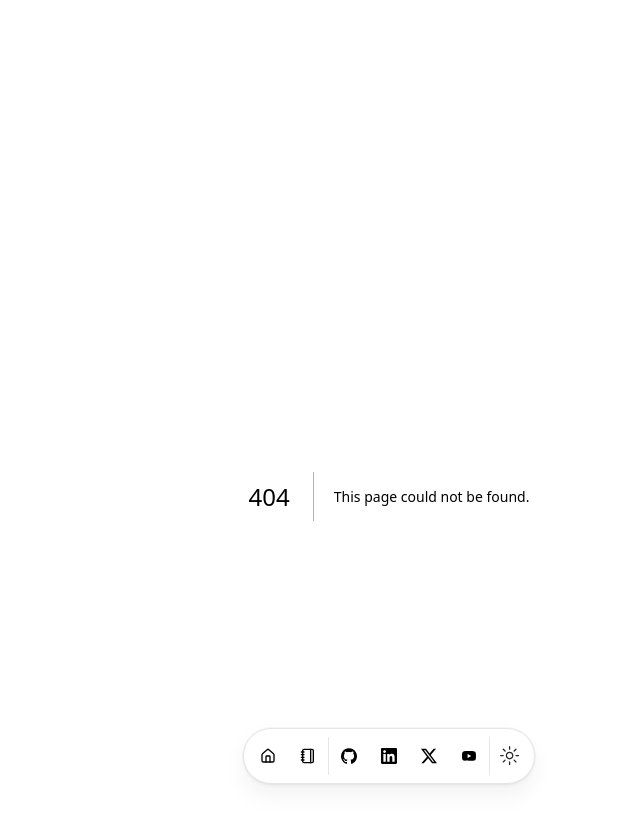
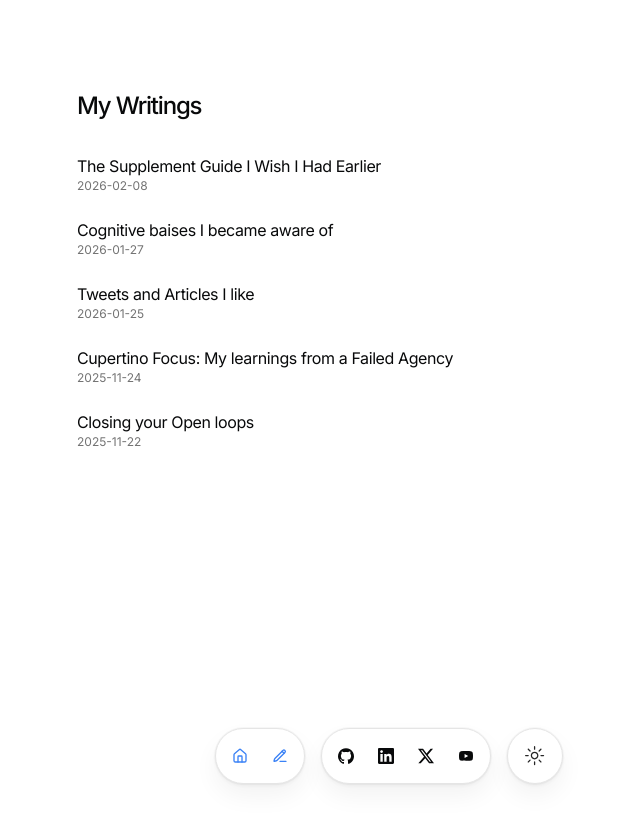
Before and after one commit to JustPratiyush/Portfolio, a Next.js app: page /writings in a window 1280 px wide. Before the commit this address had no page. Shown: the top 826 px of the page, without its empty margins (251-891 px from the left). After the commit the page ends 800 px from the top, so only its background shows below. Built offline with nearby package versions, Linux system fonts and the light colour scheme.

Commit message:
Fixed Bugs

```diff
--- a/src/app/page.tsx
+++ b/src/app/page.tsx
@@ -160,16 +160,23 @@ export default async function Page() {
               </BlurFade>
             ))}
           </div>
+          <BlurFade delay={BLUR_FADE_DELAY * 15}>
+            <div className="flex justify-center">
+              <Link
+                href="https://kuchhal.notion.site/My-Work-2ff9b44351df8010a973e64580760bc8?source=copy_link"
+                className="text-sm font-medium text-muted-foreground hover:text-foreground transition-colors"
+              >
+                View all Projects →
+              </Link>
+            </div>
+          </BlurFade>
         </div>
       </section>
-      <section id="blog">
+      <section id="writings">
         <div className="space-y-12 w-full py-12">
           <BlurFade delay={BLUR_FADE_DELAY * 13}>
             <div className="flex flex-col items-center justify-center space-y-4 text-center">
               <div className="space-y-2">
-                {/* <div className="inline-block rounded-lg bg-foreground text-background px-3 py-1 text-sm">
-                  Blog
-                </div> */}
                 <h2 className="text-3xl font-bold tracking-tighter sm:text-5xl">
                   My Writings
                 </h2>
@@ -187,7 +194,7 @@ export default async function Page() {
                 delay={BLUR_FADE_DELAY * 14 + id * 0.05}
               >
                 <Link
-                  href={`/blog/${post.slug}`}
+                  href={`/writings/${post.slug}`}
                   className="block p-4 transition-colors hover:bg-accent/50 hover:text-accent-foreground rounded-lg"
                 >
                   <p className="font-medium tracking-tight">
@@ -208,7 +215,7 @@ export default async function Page() {
           <BlurFade delay={BLUR_FADE_DELAY * 15}>
             <div className="flex justify-center">
               <Link
-                href="/blog"
+                href="/writings"
                 className="text-sm font-medium text-muted-foreground hover:text-foreground transition-colors"
               >
                 View all posts →
@@ -221,9 +228,9 @@ export default async function Page() {
         <div className="grid items-center justify-center gap-4 px-4 text-center md:px-6 w-full py-12">
           <BlurFade delay={BLUR_FADE_DELAY * 16}>
             <div className="space-y-3">
-              <div className="inline-block rounded-lg bg-foreground text-background px-3 py-1 text-sm">
+              {/* <div className="inline-block rounded-lg bg-foreground text-background px-3 py-1 text-sm">
                 Contact
-              </div>
+              </div> */}
               <h2 className="text-3xl font-bold tracking-tighter sm:text-5xl">
                 Get in Touch
               </h2>
--- a/src/app/blog/[slug]/page.tsx
+++ b/src/app/writings/[slug]/page.tsx
@@ -38,7 +38,7 @@ export async function generateMetadata({
       description,
       type: "article",
       publishedTime,
-      url: `${DATA.url}/blog/${post.slug}`,
+      url: `${DATA.url}/writings/${post.slug}`,
       images: [
         {
           url: ogImage,
@@ -54,7 +54,7 @@ export async function generateMetadata({
   };
 }
 
-export default async function Blog({
+export default async function WritingPost({
   params,
 }: {
   params: {
@@ -68,7 +68,7 @@ export default async function Blog({
   }
 
   return (
-    <section id="blog">
+    <section id="writings" className="pb-16 md:pb-4">
       <script
         type="application/ld+json"
         suppressHydrationWarning
@@ -83,7 +83,7 @@ export default async function Blog({
             image: post.metadata.image
               ? `${DATA.url}${post.metadata.image}`
               : `${DATA.url}/og?title=${post.metadata.title}`,
-            url: `${DATA.url}/blog/${post.slug}`,
+            url: `${DATA.url}/writings/${post.slug}`,
             author: {
               "@type": "Person",
               name: DATA.name,
--- a/src/app/blog/page.tsx
+++ b/src/app/writings/page.tsx
@@ -3,19 +3,21 @@ import { getBlogPosts } from "@/data/blog";
 import Link from "next/link";
 
 export const metadata = {
-  title: "Blog",
+  title: "My Writings",
   description: "My thoughts on software development, life, and more.",
 };
 
 const BLUR_FADE_DELAY = 0.04;
 
-export default async function BlogPage() {
+export default async function WritingsPage() {
   const posts = await getBlogPosts();
 
   return (
     <section>
       <BlurFade delay={BLUR_FADE_DELAY}>
-        <h1 className="font-medium text-2xl mb-8 tracking-tighter">blog</h1>
+        <h1 className="font-medium text-2xl mb-8 tracking-tighter">
+          My Writings
+        </h1>
       </BlurFade>
       {posts
         .sort((a, b) => {
@@ -30,7 +32,7 @@ export default async function BlogPage() {
           <BlurFade delay={BLUR_FADE_DELAY * 2 + id * 0.05} key={post.slug}>
             <Link
               className="flex flex-col space-y-1 mb-4"
-              href={`/blog/${post.slug}`}
+              href={`/writings/${post.slug}`}
             >
               <div className="w-full flex flex-col">
                 <p className="tracking-tight">{post.metadata.title}</p>
--- a/src/components/mode-toggle.tsx
+++ b/src/components/mode-toggle.tsx
@@ -12,11 +12,11 @@ export function ModeToggle() {
       variant="ghost"
       type="button"
       size="icon"
-      className="px-2"
+      className="px-2 max-[400px]:size-10"
       onClick={() => setTheme(theme === "dark" ? "light" : "dark")}
     >
-      <SunIcon className="h-[1.2rem] w-[1.2rem] text-neutral-800 dark:hidden dark:text-neutral-200" />
-      <MoonIcon className="hidden h-[1.2rem] w-[1.2rem] text-neutral-800 dark:block dark:text-neutral-200" />
+      <SunIcon className="h-[1.2rem] w-[1.2rem] max-[400px]:h-3.5 max-[400px]:w-3.5 text-neutral-800 dark:hidden dark:text-neutral-200" />
+      <MoonIcon className="hidden h-[1.2rem] w-[1.2rem] max-[400px]:h-3.5 max-[400px]:w-3.5 text-neutral-800 dark:block dark:text-neutral-200" />
     </Button>
   );
 }
--- a/src/components/navbar.tsx
+++ b/src/components/navbar.tsx
@@ -1,7 +1,6 @@
 import { Dock, DockIcon } from "@/components/magicui/dock";
 import { ModeToggle } from "@/components/mode-toggle";
 import { buttonVariants } from "@/components/ui/button";
-import { Separator } from "@/components/ui/separator";
 import {
   Tooltip,
   TooltipContent,
@@ -11,11 +10,15 @@ import { DATA } from "@/data/resume";
 import { cn } from "@/lib/utils";
 import Link from "next/link";
 
+const pillClassName =
+  "z-50 pointer-events-auto flex min-h-14 h-14 max-[400px]:min-h-12 max-[400px]:h-12 items-center justify-center px-1 max-[400px]:px-0.5 bg-background [box-shadow:0_0_0_1px_rgba(0,0,0,.03),0_2px_4px_rgba(0,0,0,.05),0_12px_24px_rgba(0,0,0,.05)] transform-gpu dark:[border:1px_solid_rgba(255,255,255,.1)] dark:[box-shadow:0_-20px_80px_-20px_#ffffff1f_inset] rounded-full";
+
 export default function Navbar() {
   return (
-    <div className="pointer-events-none fixed inset-x-0 bottom-0 z-30 mx-auto mb-4 flex origin-bottom h-full max-h-14">
-      <div className="fixed bottom-0 inset-x-0 h-16 w-full bg-background to-transparent backdrop-blur-lg [-webkit-mask-image:linear-gradient(to_top,black,transparent)] dark:bg-background"></div>
-      <Dock className="z-50 pointer-events-auto relative mx-auto flex min-h-full h-full items-center px-1 bg-background [box-shadow:0_0_0_1px_rgba(0,0,0,.03),0_2px_4px_rgba(0,0,0,.05),0_12px_24px_rgba(0,0,0,.05)] transform-gpu dark:[border:1px_solid_rgba(255,255,255,.1)] dark:[box-shadow:0_-20px_80px_-20px_#ffffff1f_inset] ">
+    <div className="pointer-events-none fixed inset-x-0 bottom-0 z-30 mx-auto mb-4 max-[400px]:mb-3 flex origin-bottom h-full max-h-14 max-[400px]:max-h-12">
+      <div className="fixed bottom-0 inset-x-0 h-16 max-[400px]:h-14 w-full bg-background to-transparent backdrop-blur-lg [-webkit-mask-image:linear-gradient(to_top,black,transparent)] dark:bg-background"></div>
+      <div className="pointer-events-auto relative mx-auto flex min-h-full h-full items-center gap-4 max-[400px]:gap-2">
+        <Dock className={pillClassName}>
           {DATA.navbar.map((item) => (
             <DockIcon key={item.href}>
               <Tooltip>
@@ -24,10 +27,10 @@ export default function Navbar() {
                     href={item.href}
                     className={cn(
                       buttonVariants({ variant: "ghost", size: "icon" }),
-                    "size-12"
+                      "size-12 max-[400px]:size-10 text-blue-500",
                     )}
                   >
-                  <item.icon className="size-4" />
+                    <item.icon className="size-4 max-[400px]:size-3.5" />
                   </Link>
                 </TooltipTrigger>
                 <TooltipContent>
@@ -36,7 +39,8 @@ export default function Navbar() {
               </Tooltip>
             </DockIcon>
           ))}
-        <Separator orientation="vertical" className="h-full" />
+        </Dock>
+        <Dock className={pillClassName}>
           {Object.entries(DATA.contact.social)
             .filter(([_, social]) => social.navbar)
             .map(([name, social]) => (
@@ -47,10 +51,10 @@ export default function Navbar() {
                       href={social.url}
                       className={cn(
                         buttonVariants({ variant: "ghost", size: "icon" }),
-                      "size-12"
+                        "size-12 max-[400px]:size-10",
                       )}
                     >
-                    <social.icon className="size-4" />
+                      <social.icon className="size-4 max-[400px]:size-3.5" />
                     </Link>
                   </TooltipTrigger>
                   <TooltipContent>
@@ -59,7 +63,13 @@ export default function Navbar() {
                 </Tooltip>
               </DockIcon>
             ))}
-        <Separator orientation="vertical" className="h-full py-2" />
+        </Dock>
+        <Dock
+          className={cn(
+            pillClassName,
+            "!w-14 !min-w-14 max-[400px]:!w-12 max-[400px]:!min-w-12 shrink-0",
+          )}
+        >
           <DockIcon>
             <Tooltip>
               <TooltipTrigger asChild>
@@ -72,5 +82,6 @@ export default function Navbar() {
           </DockIcon>
         </Dock>
       </div>
+    </div>
   );
 }
--- a/src/data/resume.tsx
+++ b/src/data/resume.tsx
@@ -1,5 +1,5 @@
 import { Icons } from "@/components/icons";
-import { HomeIcon, NotebookIcon } from "lucide-react";
+import { HomeIcon, PencilLine } from "lucide-react";
 
 export const DATA = {
   name: "Abhinav Kuchhal",
@@ -26,7 +26,7 @@ export const DATA = {
   ],
   navbar: [
     { href: "/", icon: HomeIcon, label: "Home" },
-    { href: "/blog", icon: NotebookIcon, label: "Blog" },
+    { href: "/writings", icon: PencilLine, label: "My Writings" },
   ],
   contact: {
     email: "abhinavkuchhal7@gmail.com",
```
Also changed, not shown: 1 other file (tests, documents, lock files or other folders). Lines whose indentation alone changed are shown as unchanged.
